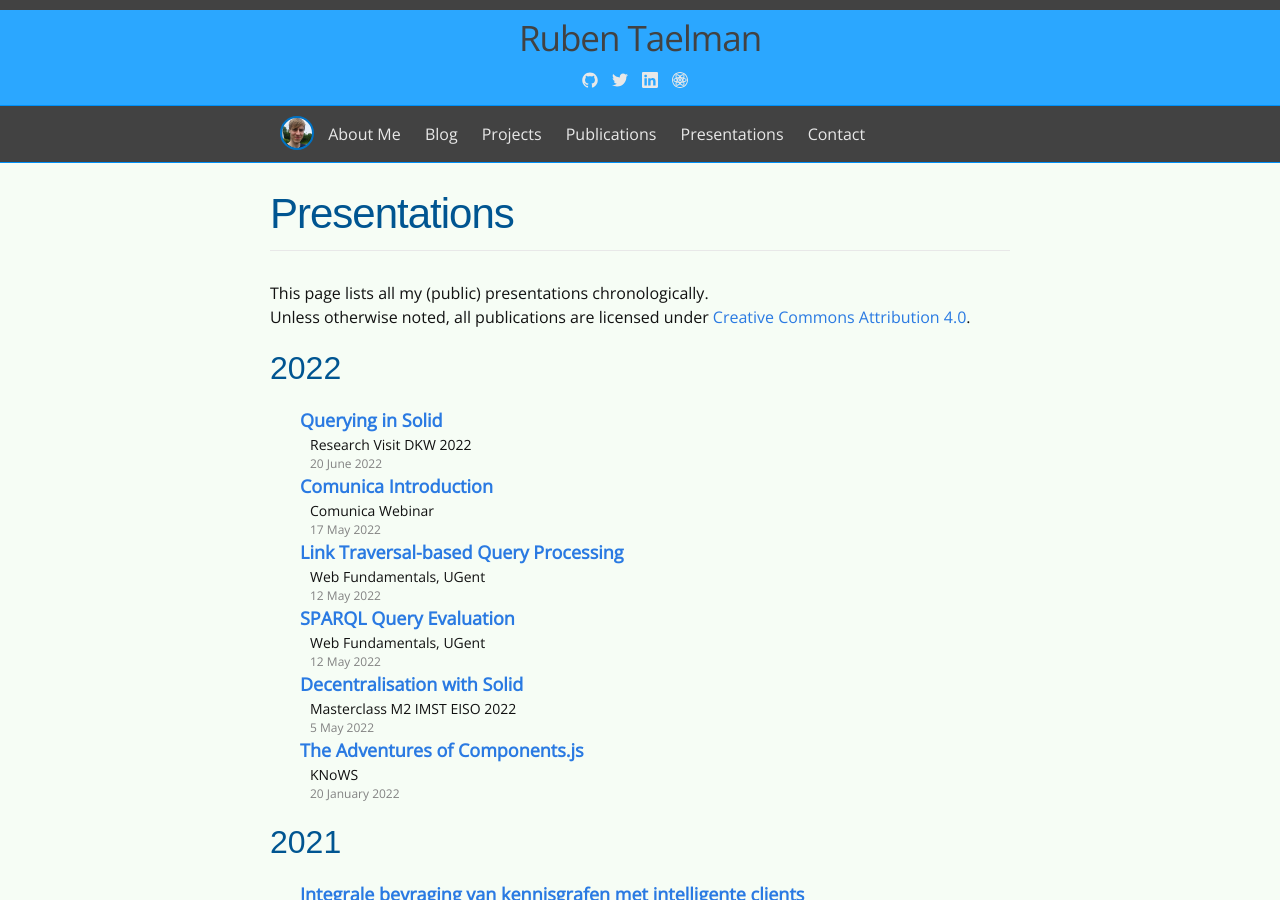
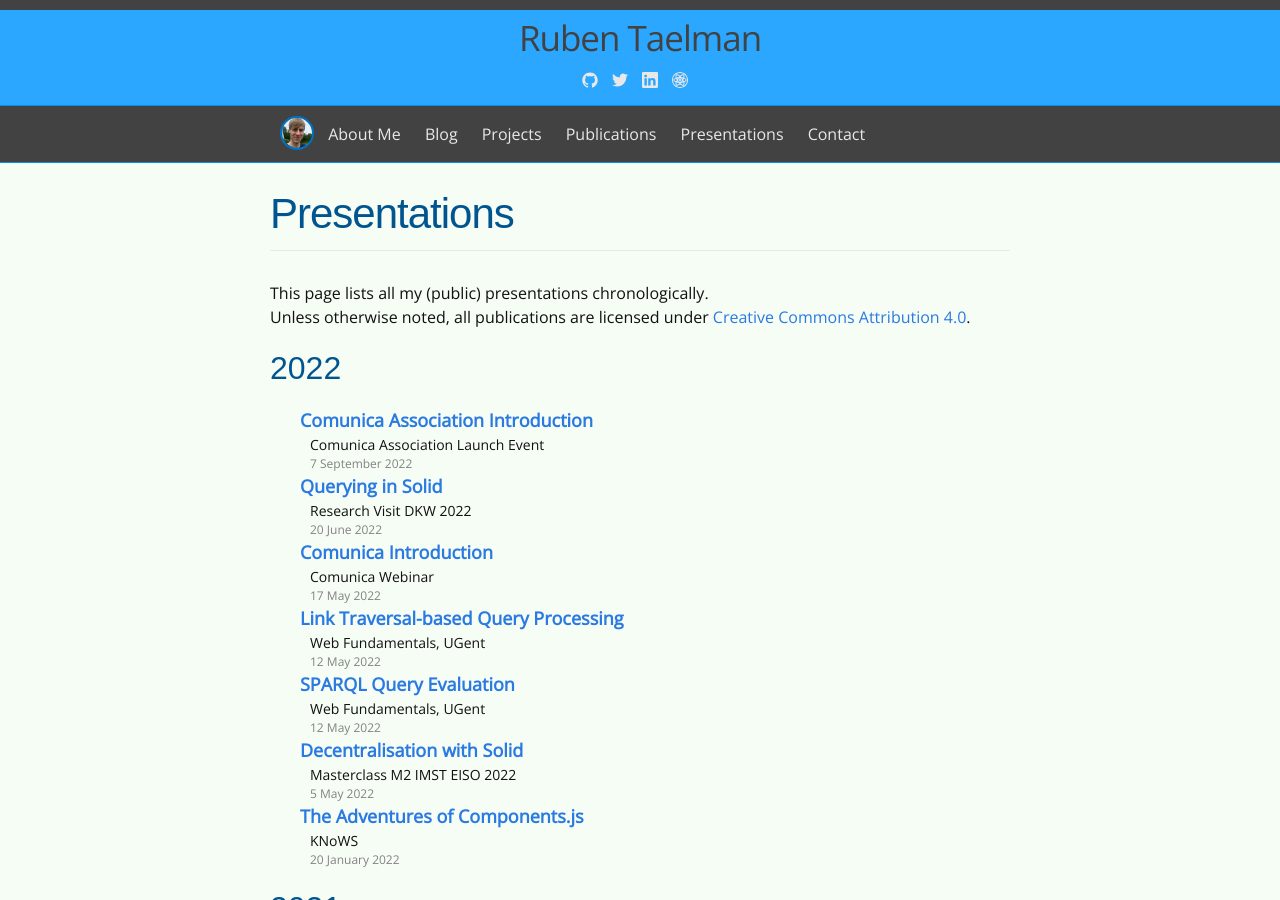
Before and after one commit to rubensworks/rubensworks.net, a Jekyll site: the page built from presentations.md, in a window 1280 px wide and 900 px high. Built offline with Jekyll 4.4.1, drawn with Linux system fonts in a browser that asks for light colours; some web fonts are replaced.

Commit message:
Add presentation on comunica association launch intro

```diff
--- a/_data/presentations.yml
+++ b/_data/presentations.yml
@@ -1,3 +1,8 @@
+"2022-comunica-launch-intro":
+    title: "Comunica Association Introduction"
+    venue: "Comunica Association Launch Event"
+    date: "7 September 2022"
+    url: "https://www.rubensworks.net/raw/slides/2022/comunica-launch-intro/"
 "2022-dkw-solid-query":
     title: "Querying in Solid"
     venue: "Research Visit DKW 2022"
```
